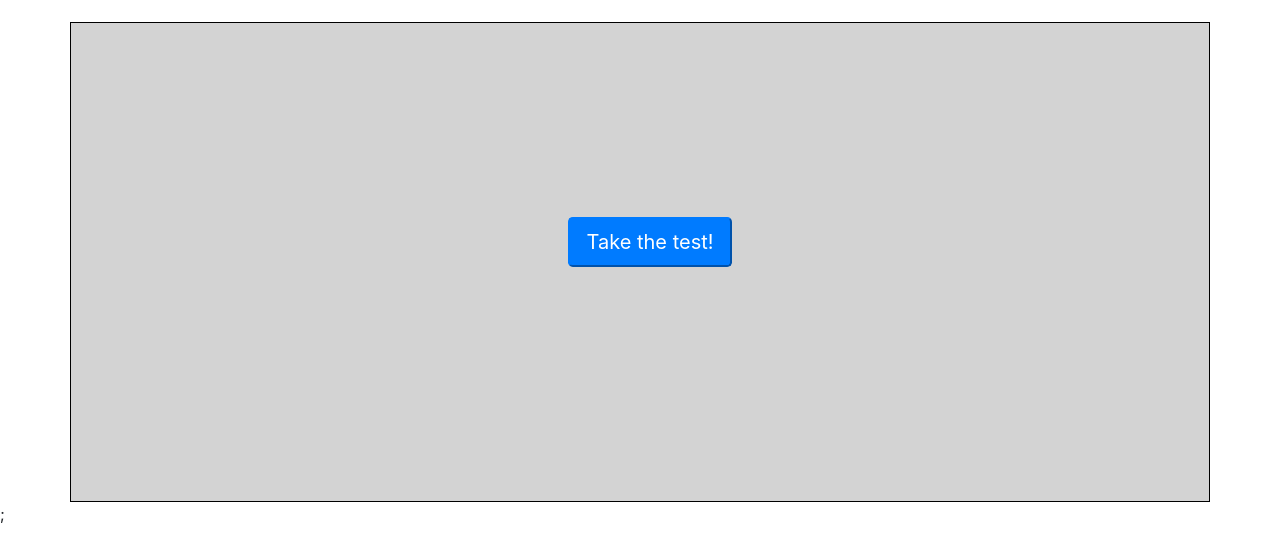
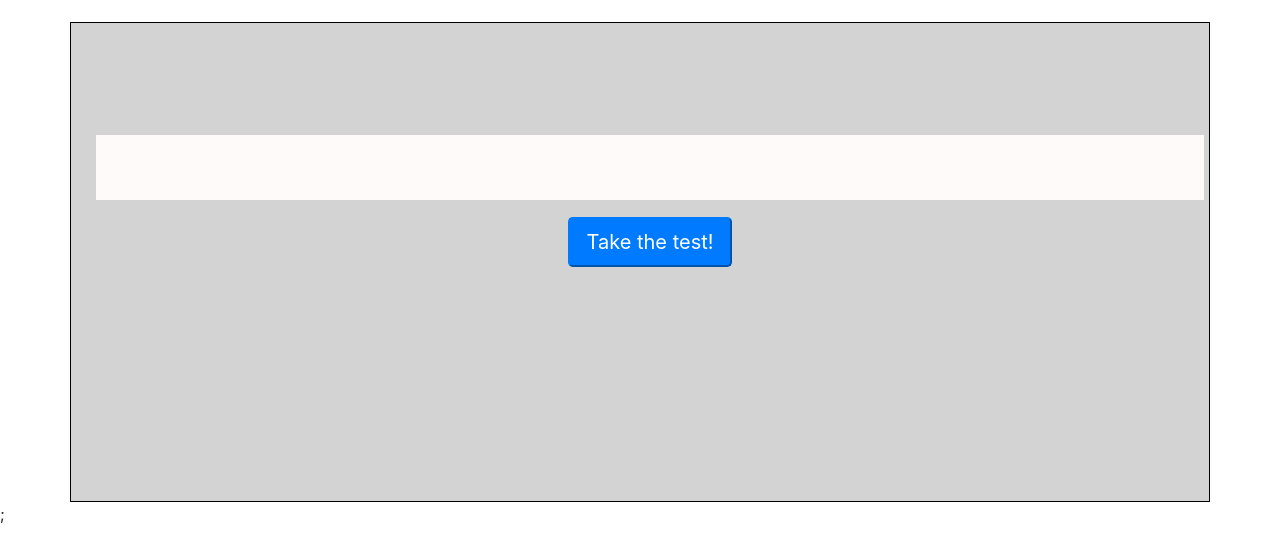
Before and after one commit to AFletch95/triviaGame, a plain HTML site: page index.htm in a window 1280 px wide. In both pictures the pointer is over the element 650 px from the left and 389 px from the top of the page. Shown: the part 222-780 px from the top of the page. Drawn offline with nearby package versions, Linux system fonts and the light colour scheme.

Commit message:
experiment with css hover

```diff
--- a/assets/css/style.css
+++ b/assets/css/style.css
@@ -37,3 +37,6 @@
   font-size: 1.15em;
   line-height: 3.2em;
 }
+.answerContainers:hover{
+  background-color: snow;
+}
```
